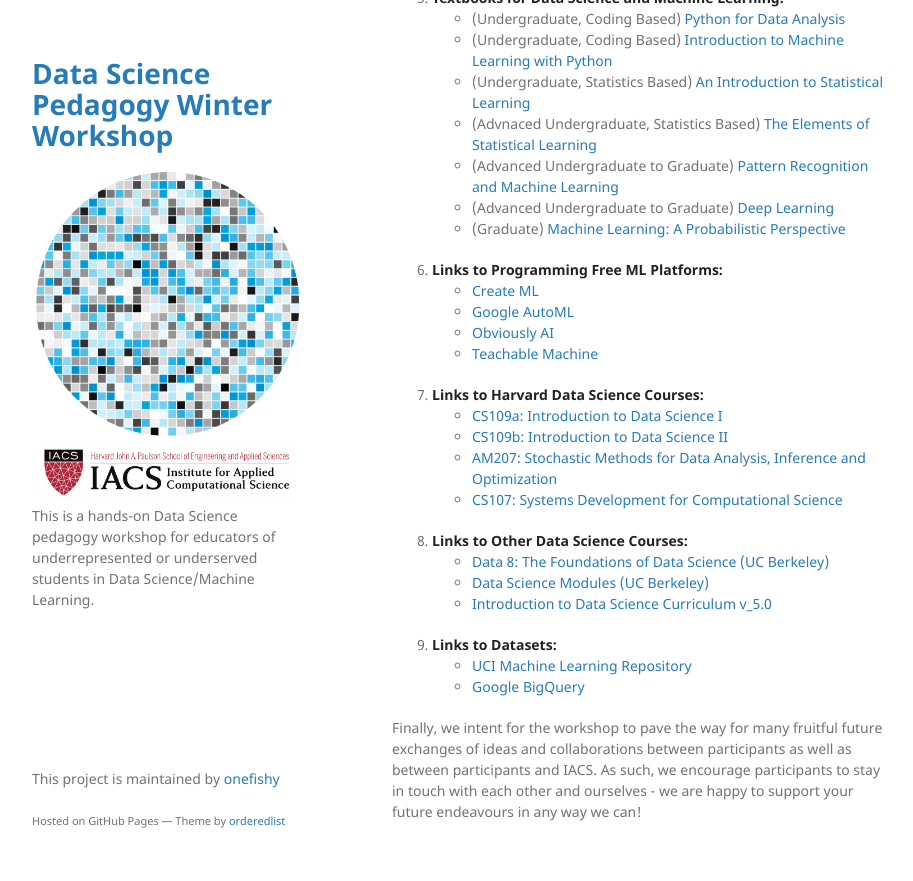
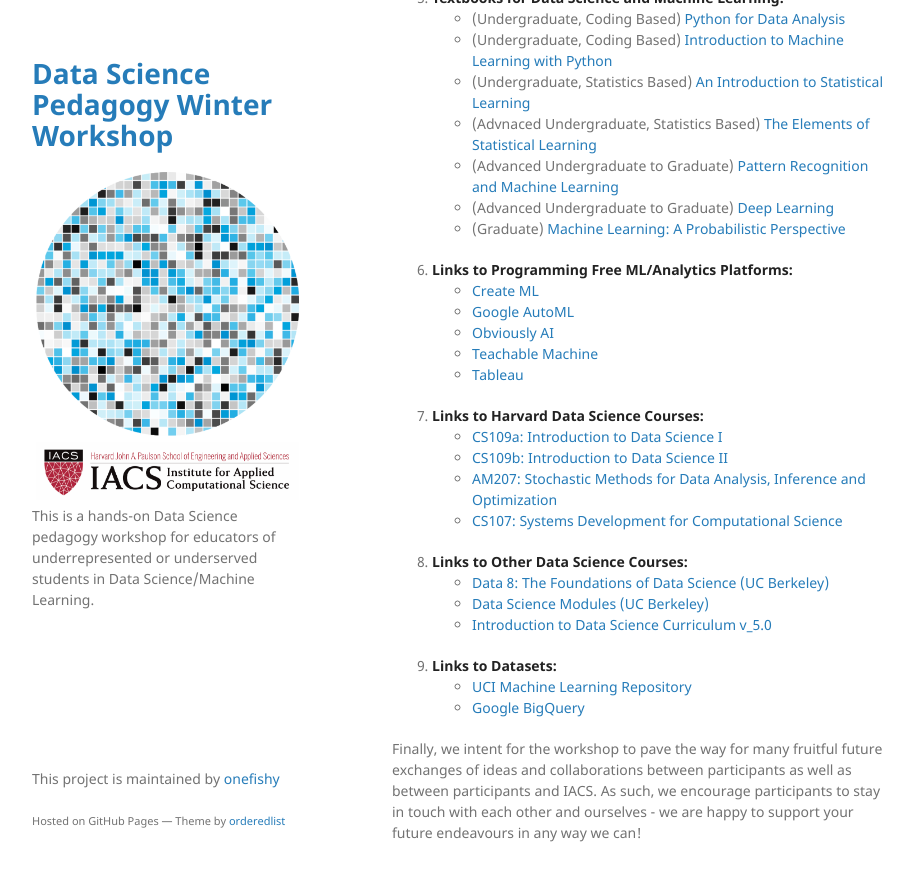
Before and after one commit to onefishy/data-science-workshop, a Jekyll site: the page built from docs/after_the_workshop.md, in a window 1280 px wide and 900 px high, scrolled down 1271 px. Shown: the top 881 px of the window, without its empty margins (178-1091 px from the left). Built offline with Jekyll 4.4.1, drawn with Linux system fonts in a browser that asks for light colours; our own code applies the rules of GitHub Pages for plain Markdown files.

Commit message:
Update after_the_workshop.md

```diff
--- a/docs/after_the_workshop.md
+++ b/docs/after_the_workshop.md
@@ -27,11 +27,12 @@ We hope that the workshop provides a jumping off point for participants to creat
     - (Advanced Undergraduate to Graduate) [Pattern Recognition and Machine Learning](http://users.isr.ist.utl.pt/~wurmd/Livros/school/Bishop%20-%20Pattern%20Recognition%20And%20Machine%20Learning%20-%20Springer%20%202006.pdf)
     - (Advanced Undergraduate to Graduate) [Deep Learning](https://www.deeplearningbook.org)
     - (Graduate) [Machine Learning: A Probabilistic Perspective](https://mitpress.mit.edu/books/machine-learning-1)
-6. **Links to Programming Free ML Platforms:**
+6. **Links to Programming Free ML/Analytics Platforms:**
    - [Create ML](https://developer.apple.com/machine-learning/create-ml/)
    - [Google AutoML](https://cloud.google.com/automl)
    - [Obviously AI](https://www.obviously.ai)
    - [Teachable Machine](https://teachablemachine.withgoogle.com)
+   - [Tableau](https://www.tableau.com)
 
 7. **Links to Harvard Data Science Courses:**
     - [CS109a: Introduction to Data Science I](https://harvard-iacs.github.io/2019-CS109A/)
```
